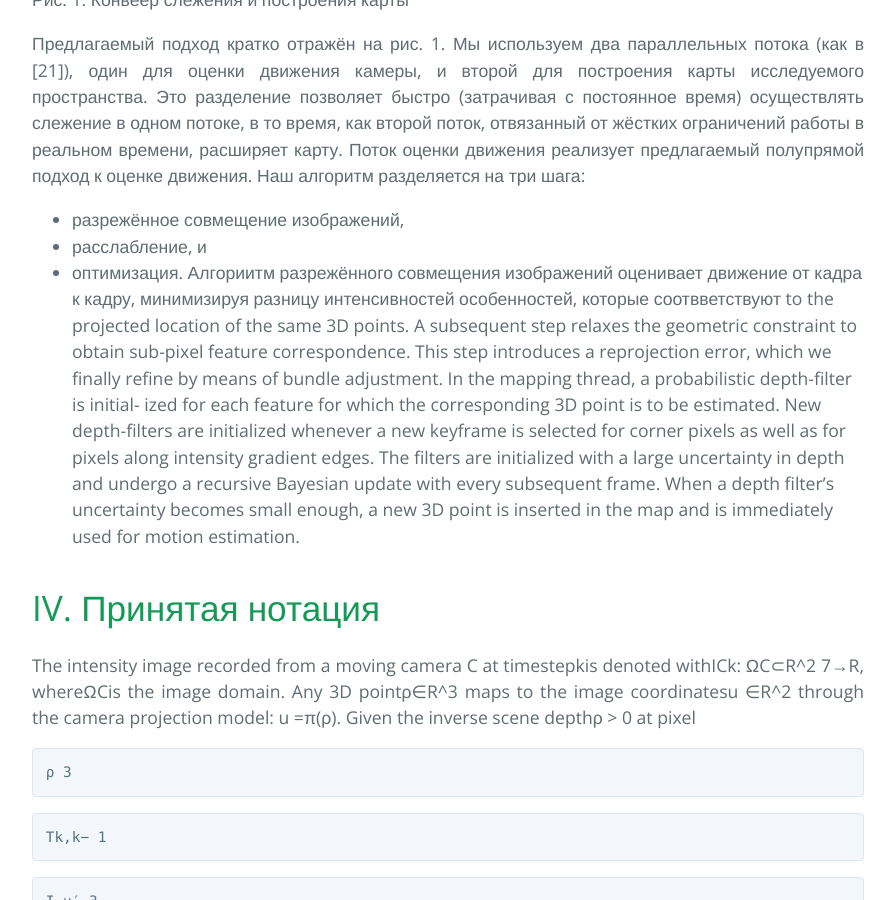
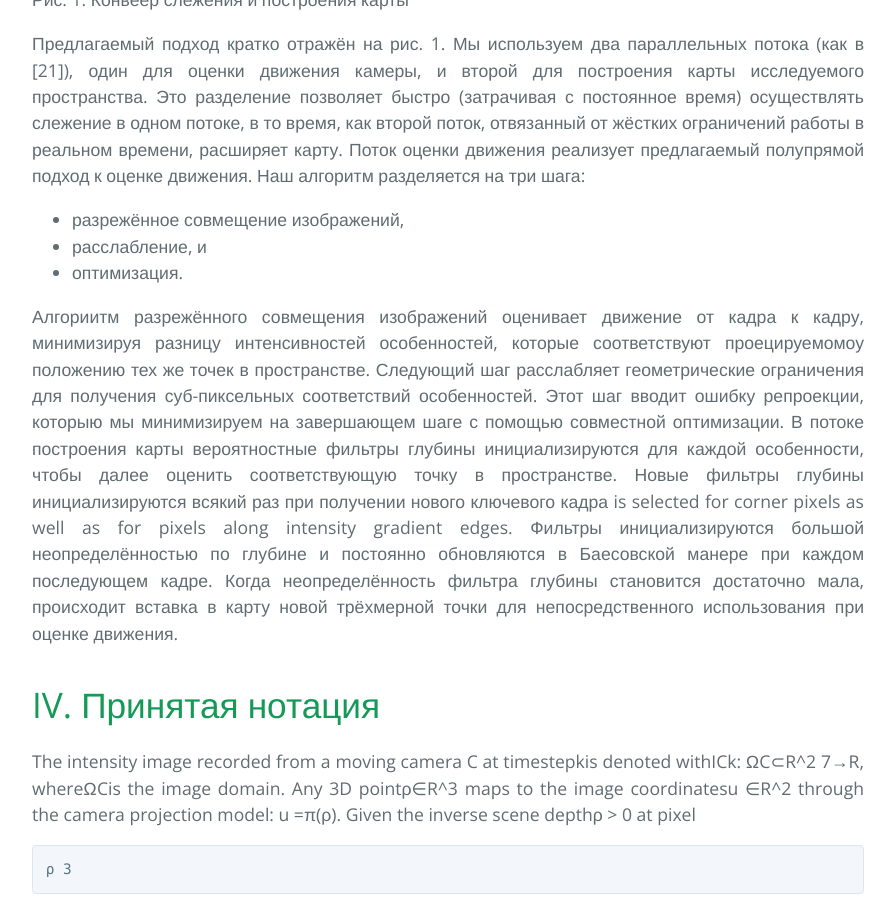
Before and after one commit to i-v-s/slam, a Jekyll site: the page built from svo2.md, in a window 1280 px wide and 900 px high, scrolled down 6655 px. Shown: the whole window, without its empty margins (192-1087 px from the left). Built offline with Jekyll 4.4.1, drawn with Linux system fonts in a browser that asks for light colours; our own code applies the rules of GitHub Pages for plain Markdown files.

Commit message:
Обновлено svo2.md

```diff
--- a/svo2.md
+++ b/svo2.md
@@ -281,22 +281,23 @@ work [45].
 - разрежённое совмещение изображений,
 - расслабление, и
 - оптимизация.
+
 Алгориитм разрежённого совмещения изображений оценивает
 движение от кадра к кадру, минимизируя разницу интенсивностей
-особенностей, которые соотвветствуют to the projected location of the
-same 3D points. A subsequent step relaxes the geometric
-constraint to obtain sub-pixel feature correspondence. This
-step introduces a reprojection error, which we finally refine
-by means of bundle adjustment.
-In the mapping thread, a probabilistic depth-filter is initial-
-ized for each feature for which the corresponding 3D point is
-to be estimated. New depth-filters are initialized whenever a
-new keyframe is selected for corner pixels as well as for pixels
-along intensity gradient edges. The filters are initialized with
-a large uncertainty in depth and undergo a recursive Bayesian
-update with every subsequent frame. When a depth filter’s
-uncertainty becomes small enough, a new 3D point is inserted
-in the map and is immediately used for motion estimation.
+особенностей, которые соответствуют проецируемомоу положению тех же
+точек в пространстве. Следующий шаг расслабляет геометрические
+ограничения для получения суб-пиксельных соответствий особенностей. Этот шаг
+вводит ошибку репроекции, которыю мы минимизируем на завершающем шаге
+с помощью совместной оптимизации.
+В потоке построения карты вероятностные фильтры глубины инициализируются
+для каждой особенности, чтобы далее оценить соответствующую точку в пространстве.
+Новые фильтры глубины инициализируются всякий раз при получении
+нового ключевого кадра is selected for corner pixels as well as for pixels
+along intensity gradient edges. Фильтры инициализируются большой
+неопределённостью по глубине и постоянно обновляются в Баесовской
+манере при каждом последующем кадре. Когда неопределённость фильтра глубины
+становится достаточно мала, происходит вставка в карту новой трёхмерной точки
+для непосредственного использования при оценке движения.
 
 # IV. Принятая нотация
 The intensity image recorded from a moving camera C at
```
